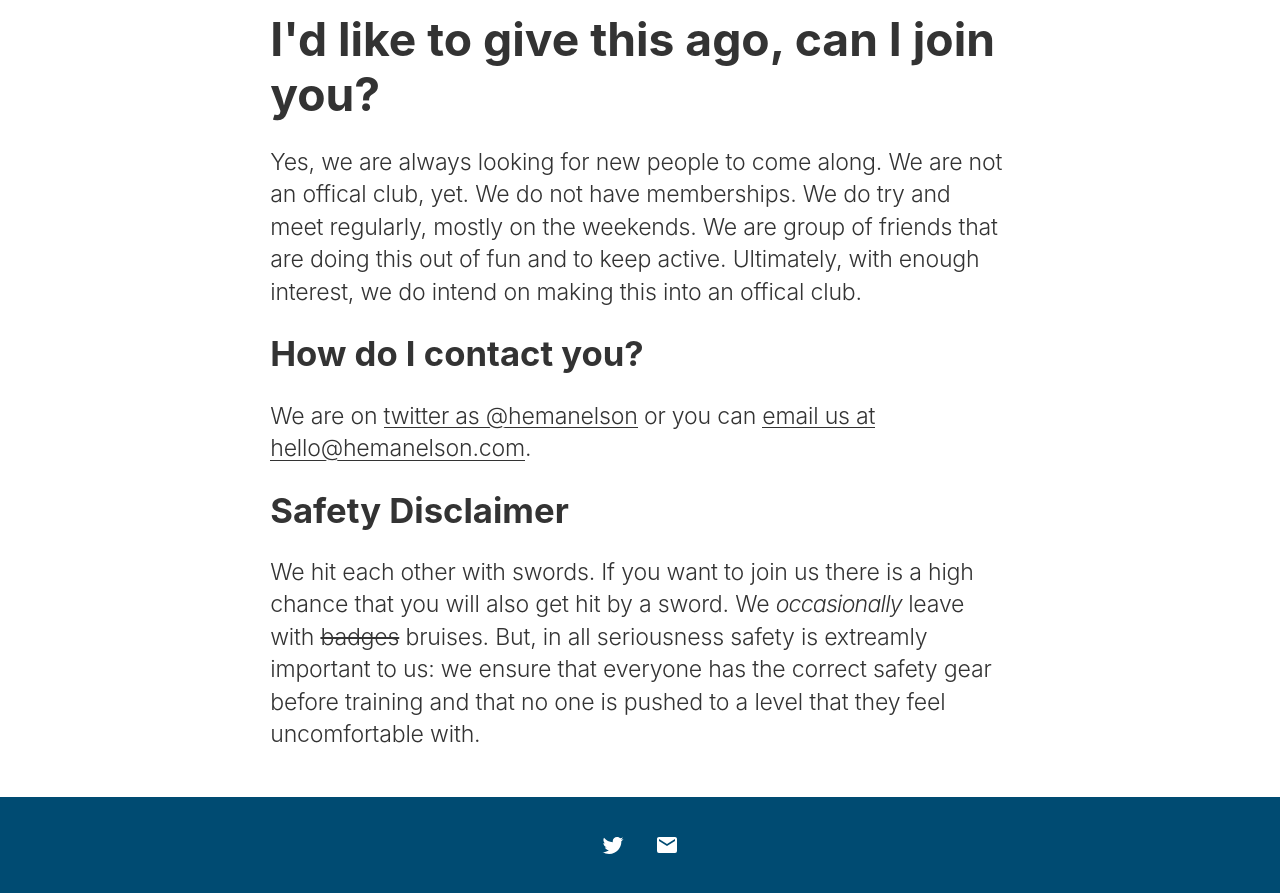
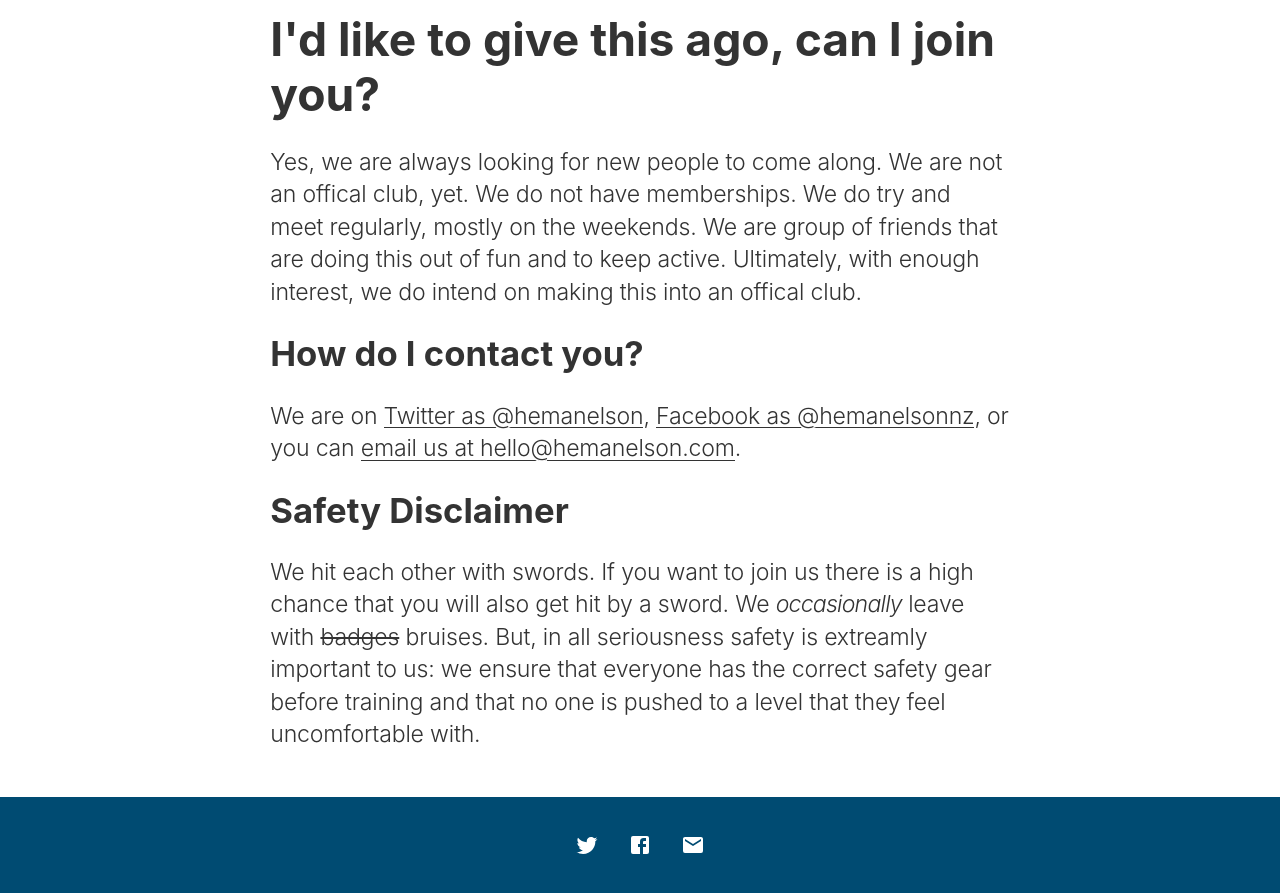
Before and after one commit to stewartknapman/hemanelson, a Jekyll site: the page built from index.html, in a window 1280 px wide and 900 px high, scrolled down 2781 px. Shown: the top 893 px of the window. Built offline with Jekyll 4.4.1, drawn with Linux system fonts in a browser that asks for light colours.

Commit message:
facebook links

```diff
--- a/_includes/social-link-list.html
+++ b/_includes/social-link-list.html
@@ -4,7 +4,15 @@
       <svg style="width:24px;height:24px" viewBox="0 0 24 24">
         <path d="M22.46,6C21.69,6.35 20.86,6.58 20,6.69C20.88,6.16 21.56,5.32 21.88,4.31C21.05,4.81 20.13,5.16 19.16,5.36C18.37,4.5 17.26,4 16,4C13.65,4 11.73,5.92 11.73,8.29C11.73,8.63 11.77,8.96 11.84,9.27C8.28,9.09 5.11,7.38 3,4.79C2.63,5.42 2.42,6.16 2.42,6.94C2.42,8.43 3.17,9.75 4.33,10.5C3.62,10.5 2.96,10.3 2.38,10C2.38,10 2.38,10 2.38,10.03C2.38,12.11 3.86,13.85 5.82,14.24C5.46,14.34 5.08,14.39 4.69,14.39C4.42,14.39 4.15,14.36 3.89,14.31C4.43,16 6,17.26 7.89,17.29C6.43,18.45 4.58,19.13 2.56,19.13C2.22,19.13 1.88,19.11 1.54,19.07C3.44,20.29 5.7,21 8.12,21C16,21 20.33,14.46 20.33,8.79C20.33,8.6 20.33,8.42 20.32,8.23C21.16,7.63 21.88,6.87 22.46,6Z" />
       </svg>
-      <span class="sr-only">Follow HEMA Nelson on twitter</span>
+      <span class="sr-only">Follow HEMA Nelson on Twitter</span>
+    </a>
+  </li>
+  <li>
+    <a href="https://facebook.com/hemanelsonnz">
+      <svg style="width:24px;height:24px" viewBox="0 0 24 24">
+        <path d="M5,3H19A2,2 0 0,1 21,5V19A2,2 0 0,1 19,21H5A2,2 0 0,1 3,19V5A2,2 0 0,1 5,3M18,5H15.5A3.5,3.5 0 0,0 12,8.5V11H10V14H12V21H15V14H18V11H15V9A1,1 0 0,1 16,8H18V5Z" />
+      </svg>
+      <span class="sr-only">Like HEMA Nelson on Facebook</span>
     </a>
   </li>
   <li>
--- a/index.html
+++ b/index.html
@@ -59,7 +59,7 @@ title: HEMA Nelson&mdash;practitioners of Historical European Martial Arts in Ne
 
 <h3 id="contact-us">How do I contact you?</h3>
 
-<p>We are on <a href="https://twitter.com/hemanelson">twitter as @hemanelson</a> or you can <a href="mailto:hello@hemanelson.com">email us at hello@hemanelson.com</a>.</p>
+<p>We are on <a href="https://twitter.com/hemanelson">Twitter as @hemanelson</a>, <a href="https://facebook.com/hemanelsonnz">Facebook as @hemanelsonnz</a>, or you can <a href="mailto:hello@hemanelson.com">email us at hello@hemanelson.com</a>.</p>
 
 <h3 id="safety">Safety Disclaimer</h3>
 
```
